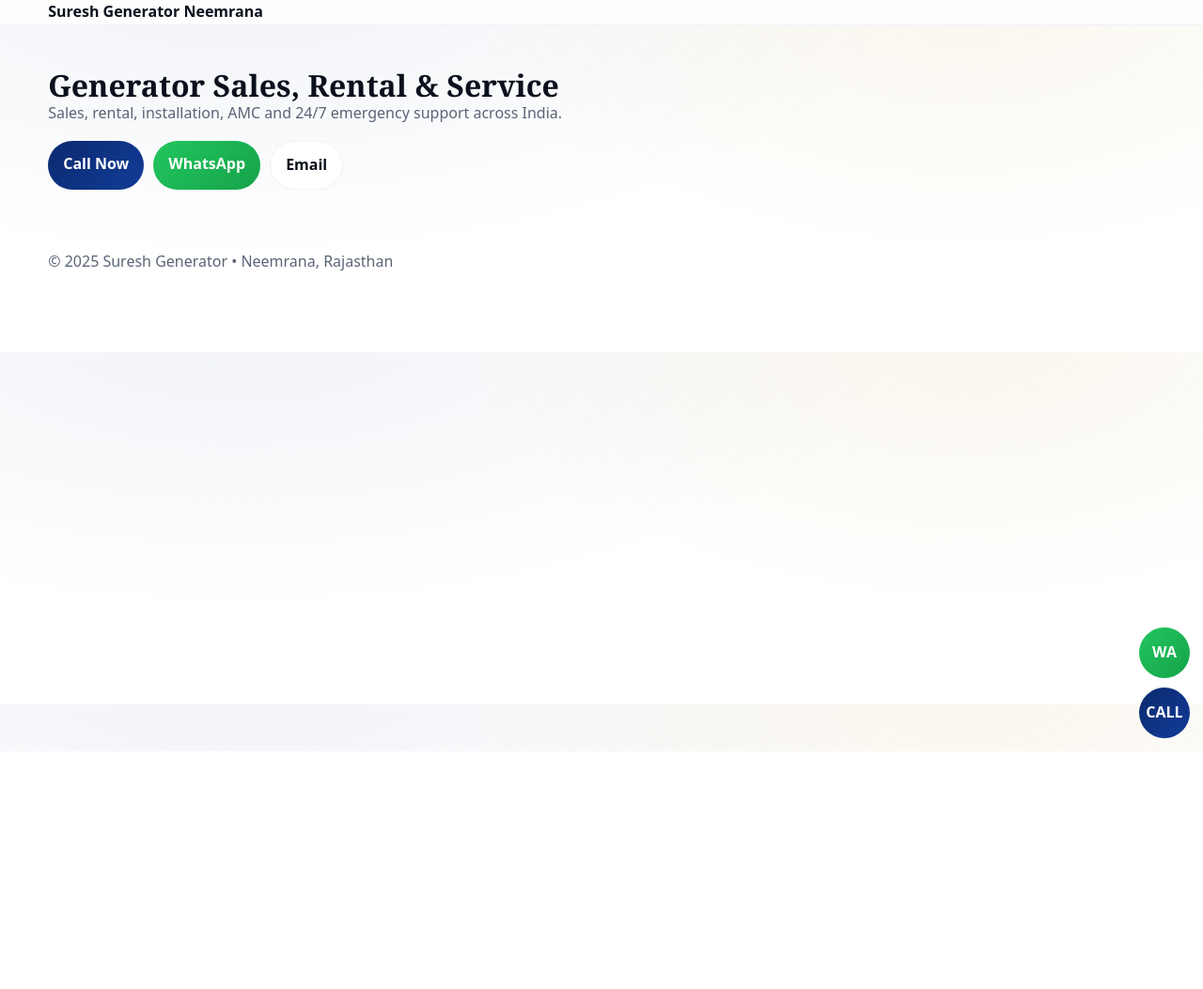
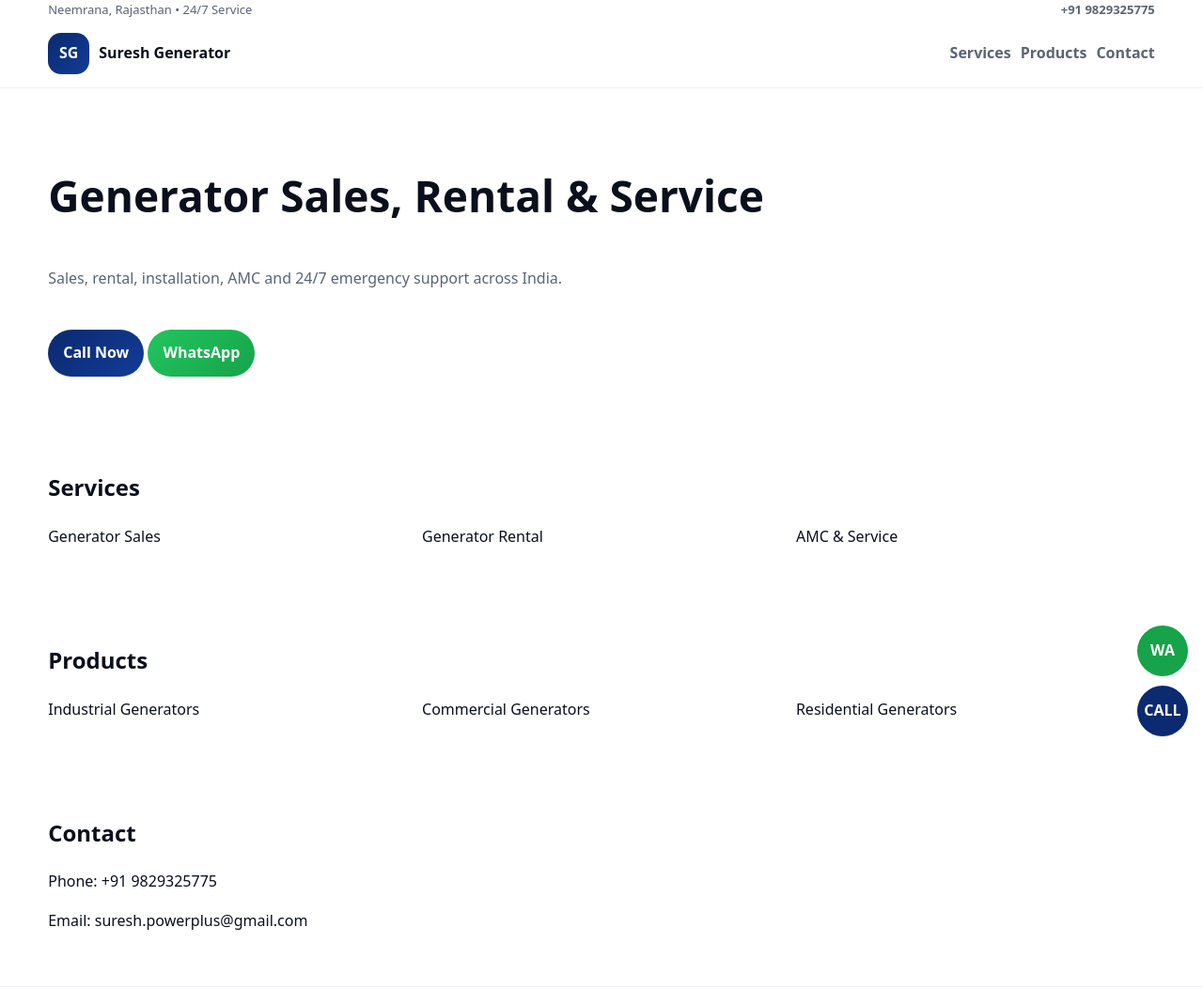
Before and after one commit to 24F2000612/suresh-generator-website, a plain HTML site: page index.html in a window 1280 px wide. Shown: the top 1053 px of the page at 94% size. Before the commit the page ends 800 px from the top, so only its background shows below. Drawn offline with Linux system fonts and the light colour scheme.

Commit message:
Update index.html

```diff
--- a/index.html
+++ b/index.html
@@ -1,23 +1,15 @@
 <!doctype html>
 <html lang="en">
 <head>
-  <meta charset="utf-8" />
-  <meta name="viewport" content="width=device-width, initial-scale=1" />
-  <meta name="color-scheme" content="light" />
+  <meta charset="utf-8">
+  <meta name="viewport" content="width=device-width, initial-scale=1">
+  <meta name="color-scheme" content="light">
 
   <title>Suresh Generator Neemrana | +91 9829325775</title>
+  <meta name="description" content="Suresh Generator Neemrana – Generator sales, rental, installation, AMC and 24/7 service across India. Call +91 9829325775.">
+  <meta name="theme-color" content="#0B2A6F">
 
-  <meta name="description" content="Suresh Generator Neemrana – Generator sales, rental, installation, AMC and 24/7 service across India. Call +91 9829325775." />
-  <meta name="theme-color" content="#0B2A6F" />
-  <meta name="robots" content="index, follow" />
-
-  <!-- IMPORTANT: update URL if Cloudflare project name differs -->
-  <link rel="canonical" href="https://suresh-generator-neemrana.pages.dev/" />
-
-  <!-- Favicon (optional but professional) -->
-  <link rel="icon" href="/favicon.ico" />
-
-  <!-- Local Business Schema -->
+  <!-- Schema -->
   <script type="application/ld+json">
   {
     "@context":"https://schema.org",
@@ -30,62 +22,133 @@
       "addressLocality":"Neemrana",
       "addressRegion":"Rajasthan",
       "addressCountry":"IN"
-    },
-    "geo":{
-      "@type":"GeoCoordinates",
-      "latitude":27.988983313014533,
-      "longitude":76.4125944749332
     }
   }
   </script>
 
-  <!-- ================= STYLES (UNCHANGED) ================= -->
 <style>
 :root{
   --navy:#0B2A6F;
   --navy2:#123C97;
   --gold:#C8A24A;
   --ok:#16A34A;
-      --bg:#fff;
   --text:#0A0F1C;
   --muted:#5A6476;
   --line:#EEF1F7;
-      --shadow: 0 22px 60px rgba(10,15,28,.10);
-      --shadow2: 0 12px 32px rgba(10,15,28,.08);
-      --r14:14px; --r18:18px; --r24:24px; --r32:32px;
+  --shadow:0 22px 60px rgba(10,15,28,.10);
+  --shadow2:0 12px 32px rgba(10,15,28,.08);
+  --r24:24px;
   --max:1180px;
-      --ease:cubic-bezier(.2,.8,.2,1);
 }
-    *{box-sizing:border-box}
-    html{scroll-behavior:smooth}
+
+*{box-sizing:border-box;}
+html{scroll-behavior:smooth;}
 body{
   margin:0;
-      font-family:system-ui,-apple-system,Segoe UI,Roboto,Arial,sans-serif;
+  font-family:system-ui,Segoe UI,Roboto,Arial;
+  background:#fff;
   color:var(--text);
-      background:
-        radial-gradient(1200px 520px at 20% -10%, rgba(11,42,111,.06), transparent 60%),
-        radial-gradient(900px 520px at 80% -10%, rgba(200,162,74,.10), transparent 60%),
-        #fff;
   line-height:1.6;
-      overflow-x:hidden;
 }
-    a{text-decoration:none;color:inherit}
-    .container{width:min(var(--max),92vw);margin:auto}
-    h1,h2{font-family:Georgia,serif}
-    h1,h2,h3{margin:0;line-height:1.12}
-    p{margin:0}
-    .muted{color:var(--muted)}
-    .section{padding:46px 0}
-    .card{background:#fff;border:1px solid var(--line);border-radius:var(--r24);box-shadow:var(--shadow2)}
-    .btn{padding:12px 16px;border-radius:999px;font-weight:900;border:1px solid var(--line);background:#fff}
-    .btn.primary{background:linear-gradient(135deg,var(--navy),var(--navy2));color:#fff;border:none}
-    .btn.ok{background:linear-gradient(135deg,#22C55E,#16A34A);color:#fff;border:none}
-    header{position:sticky;top:0;background:rgba(255,255,255,.9);border-bottom:1px solid var(--line);z-index:100}
-    footer{padding:18px 0 84px}
-    .float{position:fixed;right:14px;bottom:14px;display:grid;gap:10px;z-index:600}
-    .fab{width:54px;height:54px;border-radius:999px;display:grid;place-items:center;font-weight:900}
-    .fab.call{background:linear-gradient(135deg,var(--navy),var(--navy2));color:#fff}
-    .fab.wa{background:linear-gradient(135deg,#22C55E,#16A34A);color:#fff}
+
+a{text-decoration:none;color:inherit;}
+.container{width:min(var(--max),92vw);margin:auto;}
+
+header{
+  position:sticky;top:0;z-index:100;
+  background:#fff;border-bottom:1px solid var(--line);
+}
+.topbar{
+  display:flex;justify-content:space-between;
+  gap:10px;flex-wrap:wrap;
+  font-size:13px;color:var(--muted);
+}
+.topbar a{font-weight:700}
+
+.navRow{
+  display:flex;justify-content:space-between;
+  align-items:center;padding:14px 0;
+}
+.logo{
+  width:44px;height:44px;border-radius:14px;
+  background:linear-gradient(135deg,var(--navy),var(--navy2));
+  color:#fff;display:grid;place-items:center;
+  font-weight:900;
+}
+.brand{display:flex;gap:10px;align-items:center}
+.navLinks{display:flex;gap:10px}
+.navLinks a{font-weight:700;color:var(--muted)}
+
+.menuBtn{
+  display:none;border:none;background:#fff;
+  width:44px;height:44px;
+}
+.menuBtn span{
+  display:block;width:22px;height:2px;
+  background:#000;margin:5px auto;
+}
+
+.drawerOverlay{
+  position:fixed;inset:0;
+  background:rgba(0,0,0,.4);
+  opacity:0;pointer-events:none;
+}
+.drawerOverlay.open{opacity:1;pointer-events:auto;}
+
+.drawer{
+  position:fixed;top:0;right:0;
+  width:280px;height:100vh;
+  background:#fff;
+  transform:translateX(100%);
+  transition:.25s;
+  padding:16px;
+}
+.drawer.open{transform:translateX(0);}
+
+.hero{padding:40px 0}
+.hero h1{font-size:clamp(28px,4vw,46px)}
+.hero p{color:var(--muted)}
+
+.btn{
+  padding:12px 16px;border-radius:999px;
+  border:1px solid var(--line);
+  font-weight:700;display:inline-block;
+}
+.btn.primary{
+  background:linear-gradient(135deg,var(--navy),var(--navy2));
+  color:#fff;border:none;
+}
+.btn.ok{
+  background:linear-gradient(135deg,#22C55E,#16A34A);
+  color:#fff;border:none;
+}
+
+.section{padding:40px 0}
+.grid{display:grid;gap:16px}
+.grid-3{grid-template-columns:repeat(3,1fr)}
+
+footer{
+  border-top:1px solid var(--line);
+  padding:24px 0;color:var(--muted);
+}
+
+.float{
+  position:fixed;right:16px;bottom:16px;
+  display:grid;gap:10px;
+}
+.fab{
+  width:54px;height:54px;border-radius:50%;
+  display:grid;place-items:center;
+  font-weight:900;
+}
+.fab.call{background:var(--navy);color:#fff}
+.fab.wa{background:var(--ok);color:#fff}
+
+@media(max-width:768px){
+  .navLinks{display:none}
+  .menuBtn{display:block}
+  .grid-3{grid-template-columns:1fr}
+}
 </style>
 </head>
 
@@ -93,25 +156,79 @@
 
 <header>
   <div class="container">
-    <strong>Suresh Generator Neemrana</strong>
+    <div class="topbar">
+      <div>Neemrana, Rajasthan • 24/7 Service</div>
+      <div>
+        <a href="tel:+919829325775">+91 9829325775</a>
+      </div>
+    </div>
+
+    <div class="navRow">
+      <div class="brand">
+        <div class="logo">SG</div>
+        <strong>Suresh Generator</strong>
+      </div>
+
+      <nav class="navLinks">
+        <a href="#services">Services</a>
+        <a href="#products">Products</a>
+        <a href="#contact">Contact</a>
+      </nav>
+
+      <button class="menuBtn" id="openMenu" type="button">
+        <span></span><span></span><span></span>
+      </button>
+    </div>
   </div>
 </header>
 
-<main class="section container">
+<div class="drawerOverlay" id="overlay"></div>
+
+<aside class="drawer" id="drawer">
+  <button id="closeMenu" type="button">✕</button>
+  <nav>
+    <a href="#services">Services</a><br><br>
+    <a href="#products">Products</a><br><br>
+    <a href="#contact">Contact</a>
+  </nav>
+</aside>
+
+<main id="home">
+  <section class="hero container">
     <h1>Generator Sales, Rental & Service</h1>
-  <p class="muted">
-    Sales, rental, installation, AMC and 24/7 emergency support across India.
-  </p>
+    <p>Sales, rental, installation, AMC and 24/7 emergency support across India.</p>
+    <br>
+    <a class="btn primary" href="tel:+919829325775">Call Now</a>
+    <a class="btn ok" href="https://wa.me/919829325775" target="_blank">WhatsApp</a>
+  </section>
 
-  <div style="margin-top:16px;display:flex;gap:10px;flex-wrap:wrap">
-    <a class="btn primary" href="tel:+919829325775">Call Now</a>
-    <a class="btn ok" target="_blank" rel="noopener" href="https://wa.me/919829325775">WhatsApp</a>
-    <a class="btn" href="mailto:suresh.powerplus@gmail.com">Email</a>
+  <section class="section container" id="services">
+    <h2>Services</h2>
+    <div class="grid grid-3">
+      <div>Generator Sales</div>
+      <div>Generator Rental</div>
+      <div>AMC & Service</div>
     </div>
+  </section>
+
+  <section class="section container" id="products">
+    <h2>Products</h2>
+    <div class="grid grid-3">
+      <div>Industrial Generators</div>
+      <div>Commercial Generators</div>
+      <div>Residential Generators</div>
+    </div>
+  </section>
+
+  <section class="section container" id="contact">
+    <h2>Contact</h2>
+    <p>Phone: +91 9829325775</p>
+    <p>Email: suresh.powerplus@gmail.com</p>
+  </section>
 </main>
 
 <footer>
-  <div class="container muted">
+  <div class="container">
     © 2025 Suresh Generator • Neemrana, Rajasthan
   </div>
 </footer>
@@ -121,5 +238,16 @@
   <a class="fab call" href="tel:+919829325775">CALL</a>
 </div>
 
+<script>
+const openMenu=document.getElementById("openMenu");
+const closeMenu=document.getElementById("closeMenu");
+const drawer=document.getElementById("drawer");
+const overlay=document.getElementById("overlay");
+
+openMenu.onclick=()=>{drawer.classList.add("open");overlay.classList.add("open");}
+closeMenu.onclick=()=>{drawer.classList.remove("open");overlay.classList.remove("open");}
+overlay.onclick=closeMenu.onclick;
+</script>
+
 </body>
 </html>
```
Lines whose indentation alone changed are shown as unchanged.
